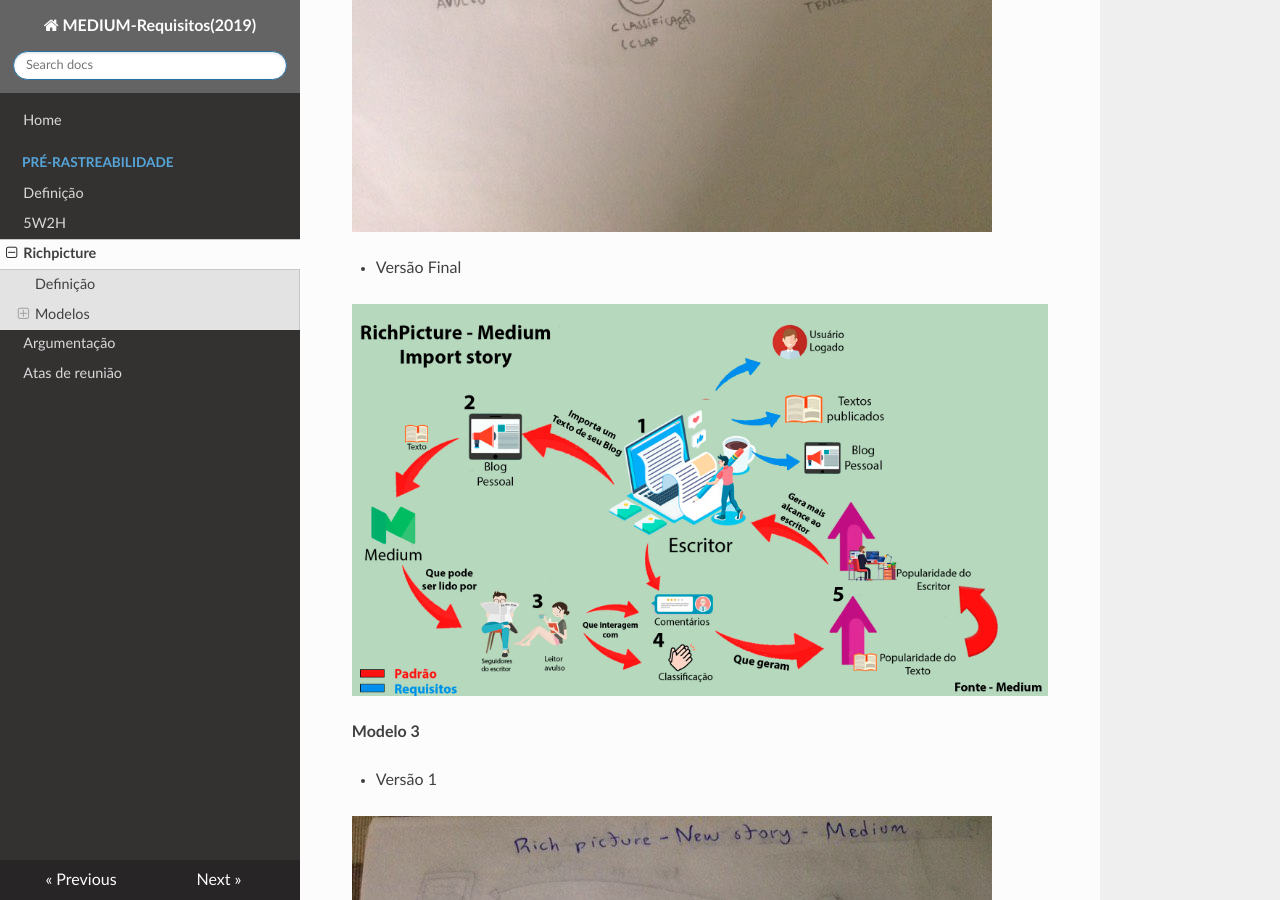
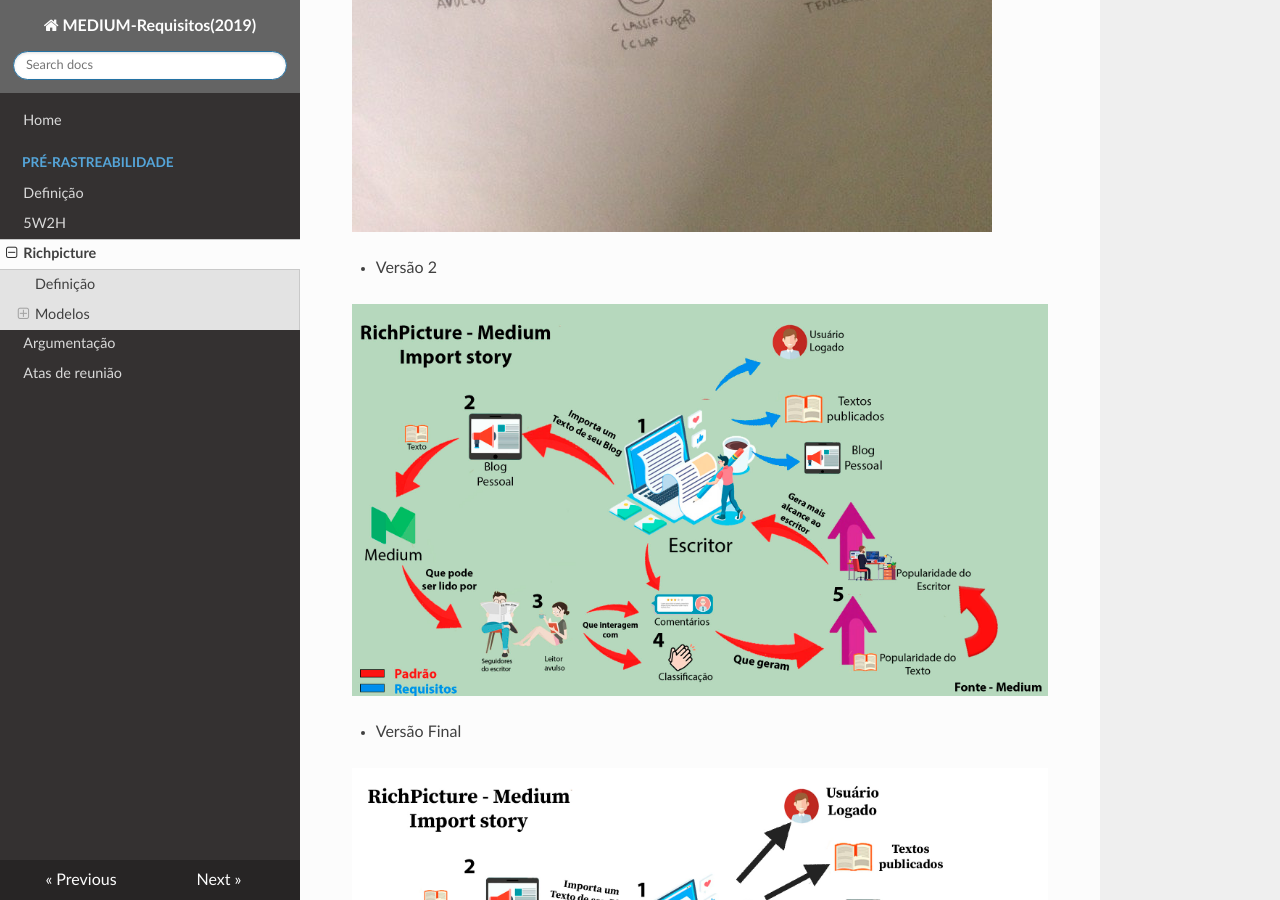
Before and after one commit to williamelias/Req-01-2019-medium, an MkDocs documentation site: the page built from docs/richpicture.md, in a window 1280 px wide and 900 px high, scrolled down 7197 px. Built offline with MkDocs 1.6.1, drawn with Linux system fonts in a browser that asks for light colours; nearby versions of some CDN libraries.

Commit message:
add new richpictures to gh-pages

```diff
--- a/docs/richpicture.md
+++ b/docs/richpicture.md
@@ -60,9 +60,13 @@
 
 ![Import Story Pedro, Modelo 1](pre-rastreabilidade/richpictures/RichPicture(1)_Import-story_PedroRodrigues.jpg)
 
+- Versão 2
+
+![Import Story Pedro, Modelo 2](pre-rastreabilidade/richpictures/RichPicture(2)_Import-story_PedroRodrigues.jpg)
+
 - Versão Final
 
-![Import Story Pedro, Modelo 2](pre-rastreabilidade/richpictures/RichPicture(2)_Import-story_PedroRodrigues.jpg)
+![Import Story Pedro, Modelo 3](pre-rastreabilidade/richpictures/richPicture-Escritor-Import-Story(v3).jpg)
 
 **Modelo 3**
 
@@ -70,6 +74,10 @@
 
 ![New Story Pedro, Modelo 1](pre-rastreabilidade/richpictures/RichPicture(1)_New-Story_PedroRodrigues.jpg)
 
+- Versão 2
+
+![New Story Pedro, Modelo 2](pre-rastreabilidade/richpictures/RichPicture(2)_New-Story_PedroRodrigues.jpg)
+
 - Versão Final
 
-![New Story Pedro, Modelo 2](pre-rastreabilidade/richpictures/RichPicture(2)_New-Story_PedroRodrigues.jpg)
+![New Story Pedro, Modelo 3](pre-rastreabilidade/richpictures/richPicture-Escritor-New-Story(v3).jpg)
```
Also changed, not shown: site/index.html, 1 other file.
